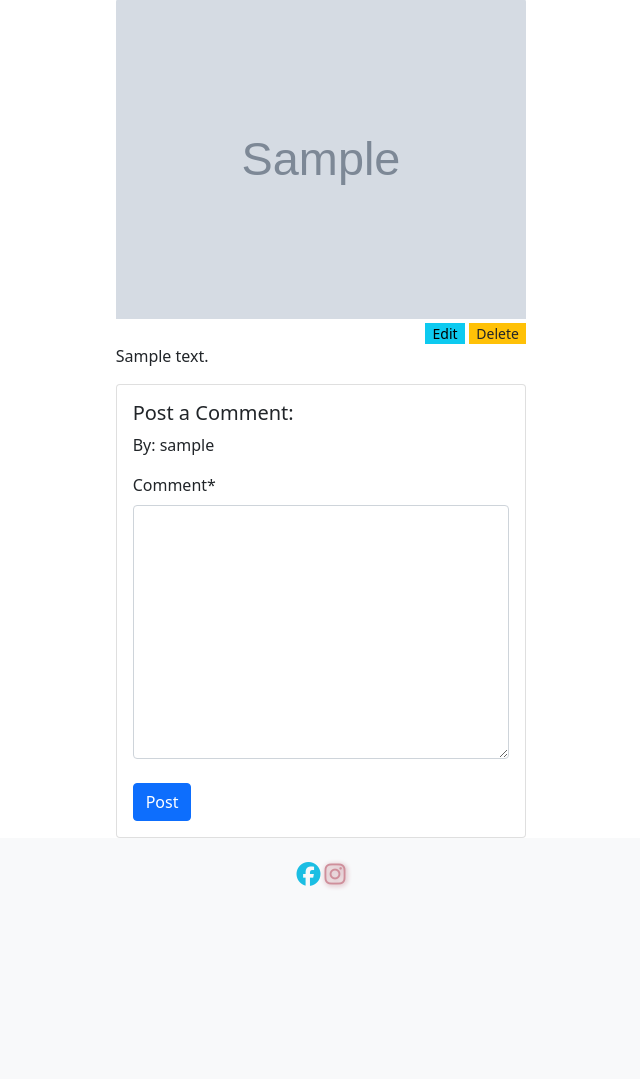
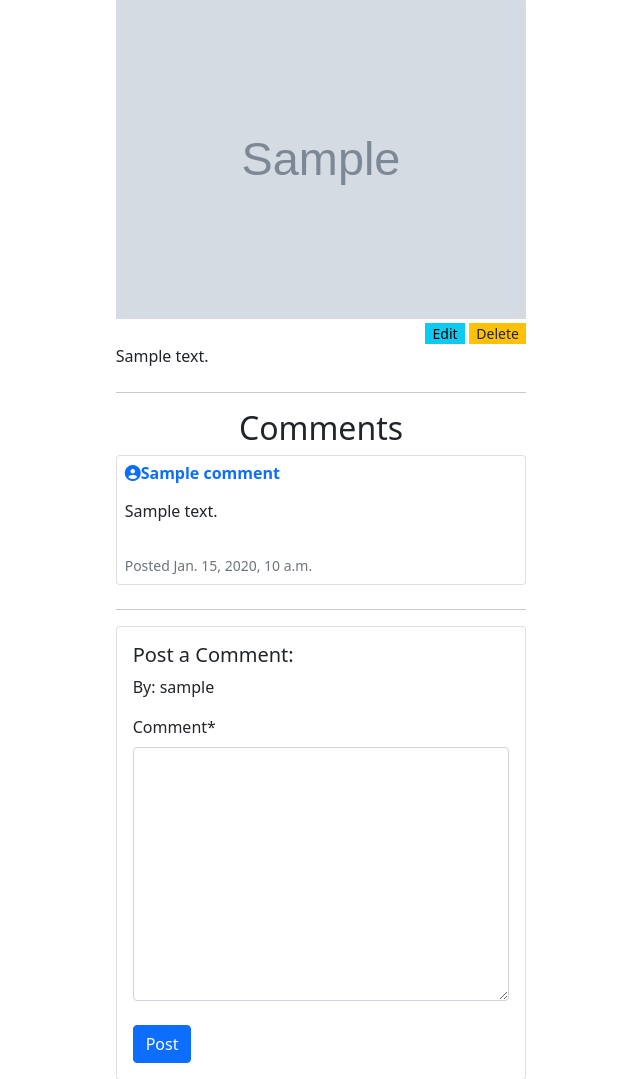
Before and after one commit to kpsdev1/Treats-Sweet-Shop, a Django app: page /blog/post/1/ in a window 1280 px wide. Shown: the part 227-1306 px from the top of the page, without its empty margins (319-959 px from the left). Before the commit the page ends 1115 px from the top, so only its background shows below. Run offline with Django 3.2, Linux system fonts and the light colour scheme; a user stored in the database is signed in; tables that the repository leaves empty hold one stand-in row (values such as "Sample post"); grey boxes marked "Sample" are stand-in pictures; parts of the project's set-up code (start-up, migrations or seed data) failed here and were passed over; some libraries are stand-ins or nearby versions; some web fonts are replaced.

Commit message:
displaying comments and fixed CORs error

```diff
--- a/blog/templates/blog/post_detail.html
+++ b/blog/templates/blog/post_detail.html
@@ -44,6 +44,23 @@
             </div>
         </div>
 
+        <hr class="mt-4">
+        <h2 class="text-center">Comments</h2>
+
+        {% for comment in comments %}
+        <div class="card mt-2">
+            <div class="card-body p-2">
+              <h6 class="fw-bold text-primary"><i class="fa-solid fa-circle-user"></i>{{ comment.name}}</h6>
+              <p class="mt-3 mb-4 pb-2">{{ comment.comment }}</p>
+
+              <p class="text-muted small mb-0">Posted {{ comment.posted_on }} </p>
+           </div>
+        </div>
+
+
+        {% endfor %}
+
+        <hr class="mt-4">
 
 
         {% if user.is_authenticated %}
--- a/blog/views.py
+++ b/blog/views.py
@@ -18,10 +18,8 @@ class BlogListView(ListView):
 class BlogDetailView(LoginRequiredMixin, DetailView):
     # display the blog details page
 
-
     def get(self, request, pk, *args, **kwargs):
         post = get_object_or_404(Post.objects, pk=pk)
-
         comments = post.comments.order_by("-posted_on")
 
         return render(
@@ -34,11 +32,12 @@ class BlogDetailView(LoginRequiredMixin, DetailView):
             },
         )
 
+    def post(self, request, pk, *args, **kwargs):
 
-    def post(self, request, *args, **kwargs):
-        self.object = self.get_object()
-        form = self.get_form()
+        post = get_object_or_404(Post.objects, pk=pk)
+        comments = post.comments.order_by("-posted_on")
         comment_form = CommentForm(data=request.POST)
+
         if comment_form.is_valid():
             comment_form.instance.email = request.user.email
             comment_form.instance.name = request.user.username
@@ -60,9 +59,7 @@ class BlogDetailView(LoginRequiredMixin, DetailView):
         )
 
 
-
 # #########################################################################
-
 class BlogCreateView(LoginRequiredMixin, SuccessMessageMixin, CreateView):
     # create a post
     model = Post
--- a/requirements.txt
+++ b/requirements.txt
@@ -2,8 +2,10 @@ asgiref==3.6.0
 crispy-bootstrap5==0.7
 Django==3.2.19
 django-allauth==0.41.0
+django-cors-headers==4.0.0
 django-countries==7.2.1
 django-crispy-forms==1.14.0
+django-summernote==0.8.20.0
 oauthlib==3.2.2
 Pillow==9.5.0
 python3-openid==3.2.0
--- a/templates/base.html
+++ b/templates/base.html
@@ -26,7 +26,7 @@
         <script src="https://code.jquery.com/jquery-3.4.1.min.js" integrity="sha256-CSXorXvZcTkaix6Yvo6HppcZGetbYMGWSFlBw8HfCJo=" crossorigin="anonymous"></script>
         <script src="https://cdn.jsdelivr.net/npm/@popperjs/core@2.10.2/dist/umd/popper.min.js" integrity="sha384-7+zCNj/IqJ95wo16oMtfsKbZ9ccEh31eOz1HGyDuCQ6wgnyJNSYdrPa03rtR1zdB" crossorigin="anonymous"></script>
         <script src="https://cdn.jsdelivr.net/npm/bootstrap@5.1.3/dist/js/bootstrap.min.js" integrity="sha384-QJHtvGhmr9XOIpI6YVutG+2QOK9T+ZnN4kzFN1RtK3zEFEIsxhlmWl5/YESvpZ13" crossorigin="anonymous"></script>
-        <script src="https://kit.fontawesome.com/0cb8d0cade.js" crossorigin="anonymous"></script>
+        <script src="https://kit.fontawesome.com/33f136dc9b.js" crossorigin="anonymous"></script>
         <!-- stripe -->
         <script src="https://js.stripe.com/v3/"></script>
     {% endblock %}
```
Also changed, not shown: treats_sweet_shop/settings.py (+11 -0 lines).
